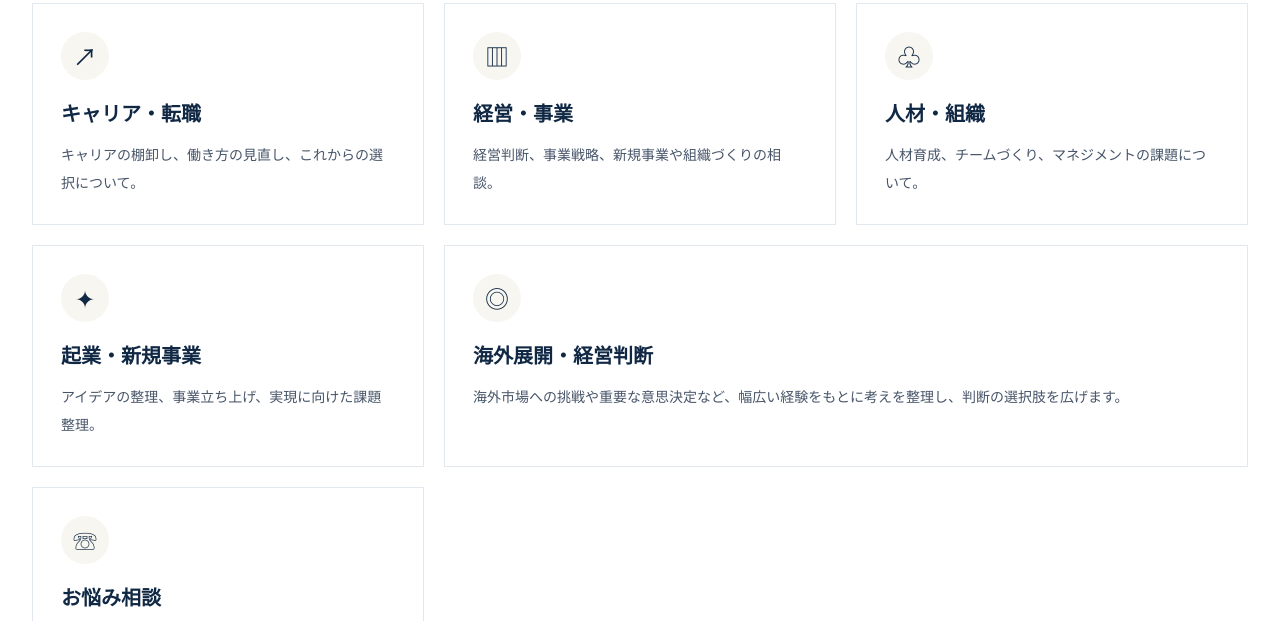
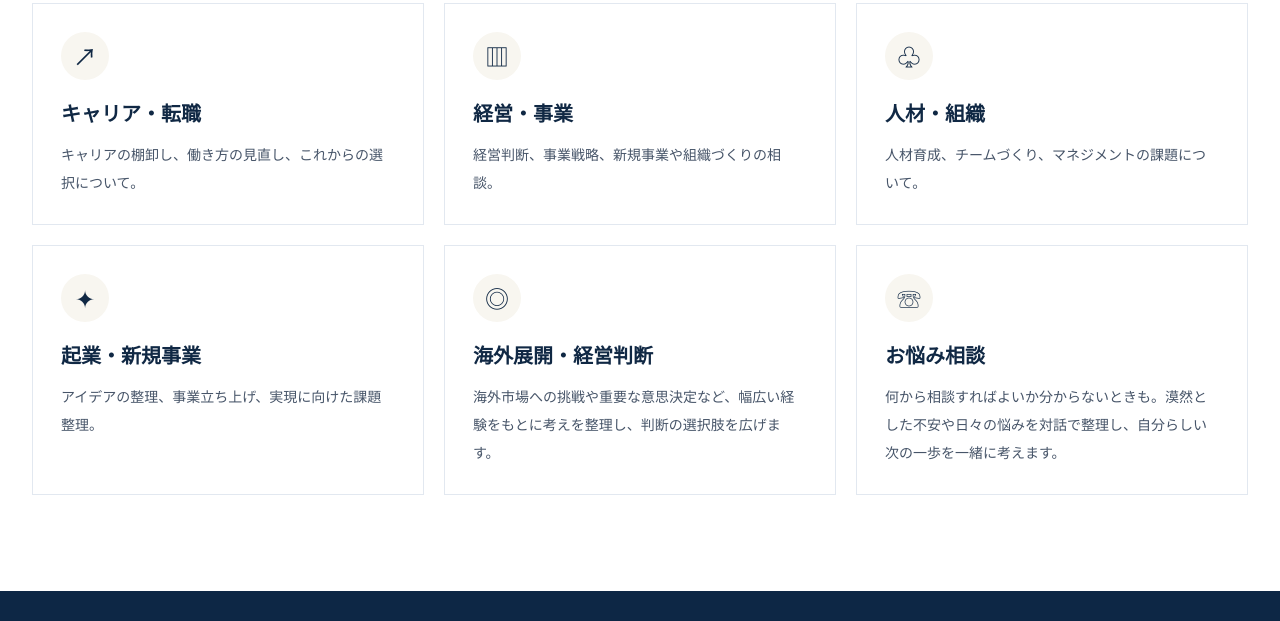
Before and after one commit to Clients-of-Jingle/tatsumura-sa-fc, a website: page public/index.html in a window 1280 px wide. Shown: the part 1445-2066 px from the top of the page. Drawn offline with nearby package versions, Linux system fonts and the light colour scheme; files that its build step writes are made by us from their sources.

Commit message:
TOPページの相談テーマカードのPC表示を調整
デスクトップで相談テーマカードの幅を統一

```diff
--- a/public/index.html
+++ b/public/index.html
@@ -128,10 +128,10 @@
             <h3 class="mt-5 font-serif text-xl font-semibold text-ink">起業・新規事業</h3>
             <p class="mt-3 text-sm leading-7 text-slate-600">アイデアの整理、事業立ち上げ、実現に向けた課題整理。</p>
           </article>
-          <article class="group border border-slate-200 bg-white p-7 transition hover:-translate-y-1 hover:border-gold/60 hover:shadow-soft sm:col-span-2 lg:col-span-2">
+          <article class="group border border-slate-200 bg-white p-7 transition hover:-translate-y-1 hover:border-gold/60 hover:shadow-soft sm:col-span-2 lg:col-span-1">
             <span class="grid h-12 w-12 place-items-center rounded-full bg-cream text-2xl text-ink" aria-hidden="true">◎</span>
             <h3 class="mt-5 font-serif text-xl font-semibold text-ink">海外展開・経営判断</h3>
-            <p class="mt-3 max-w-2xl text-sm leading-7 text-slate-600">海外市場への挑戦や重要な意思決定など、幅広い経験をもとに考えを整理し、判断の選択肢を広げます。</p>
+            <p class="mt-3 text-sm leading-7 text-slate-600">海外市場への挑戦や重要な意思決定など、幅広い経験をもとに考えを整理し、判断の選択肢を広げます。</p>
           </article>
           <article class="group border border-slate-200 bg-white p-7 transition hover:-translate-y-1 hover:border-gold/60 hover:shadow-soft">
             <span class="grid h-12 w-12 place-items-center rounded-full bg-cream text-2xl text-ink" aria-hidden="true">☏</span>
```
